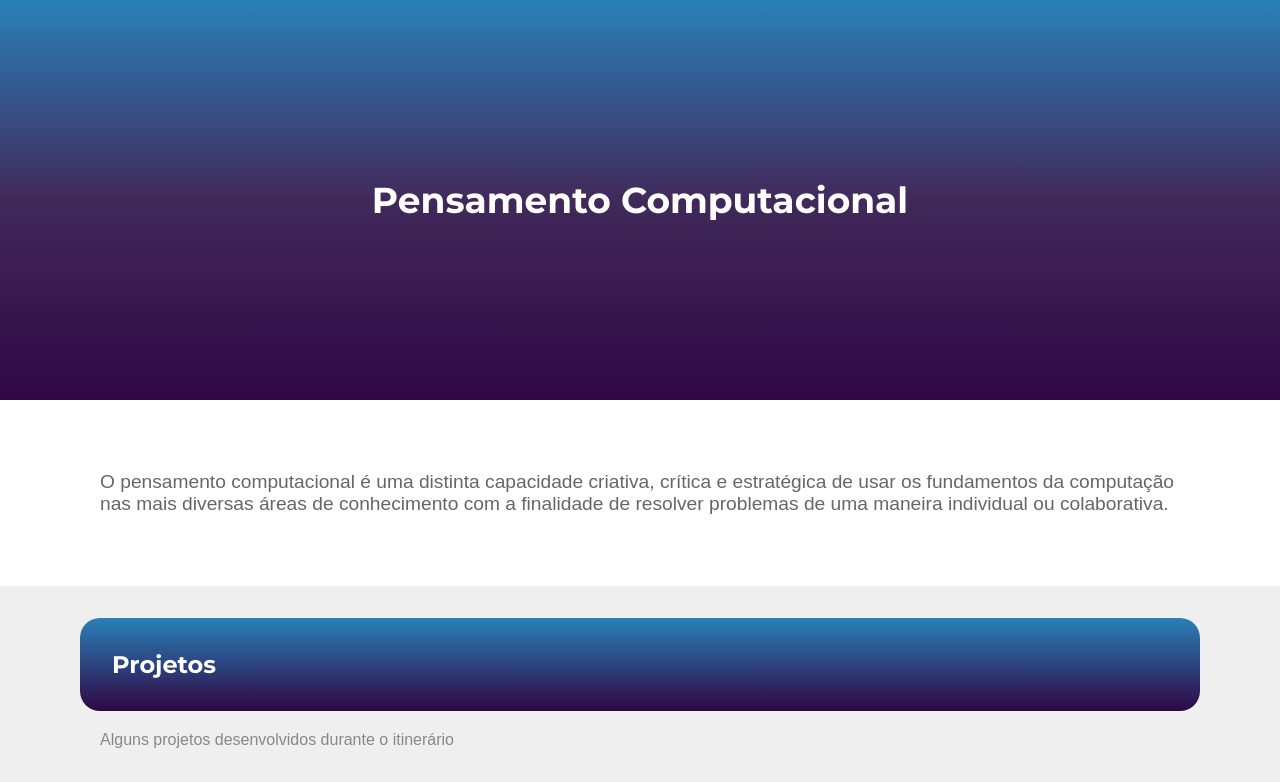
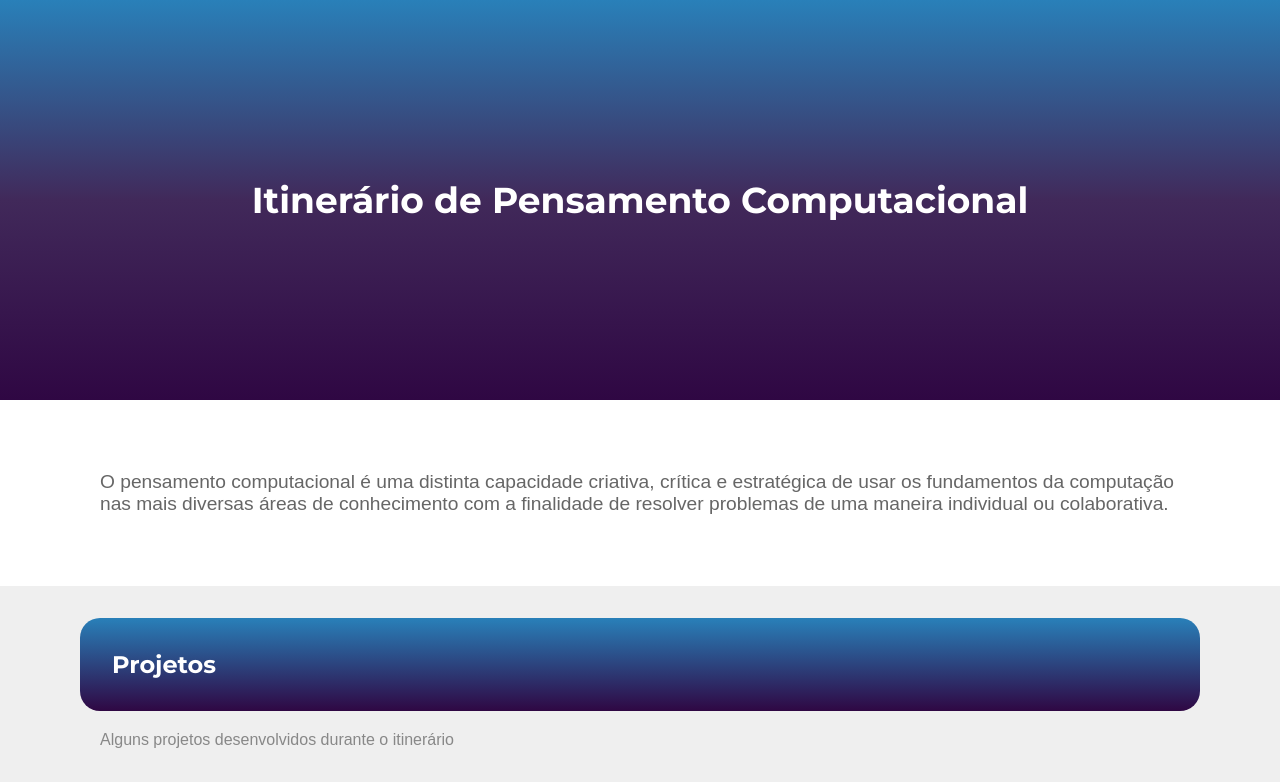
Before and after one commit to itinerarios-salesiano/itinerarios-salesiano.github.io, a plain HTML site: page index.html in a window 1280 px wide. Shown: the top 782 px of the page. Drawn offline with Linux system fonts and the light colour scheme.

Commit message:
:pencil: editei o título do site

```diff
--- a/index.html
+++ b/index.html
@@ -12,7 +12,7 @@
 
 <body>
     <section class='hero'>
-        <h1>Pensamento Computacional</h1>
+        <h1>Itinerário de Pensamento Computacional</h1>
     </section>
     <section class='descricao'>
         <p>O pensamento computacional é uma distinta capacidade criativa, crítica e estratégica de usar os fundamentos da computação nas mais diversas áreas de conhecimento com a finalidade de resolver problemas de uma maneira individual ou colaborativa.</p>
```
